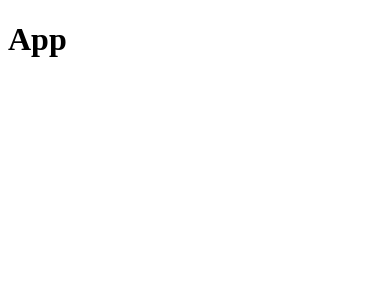
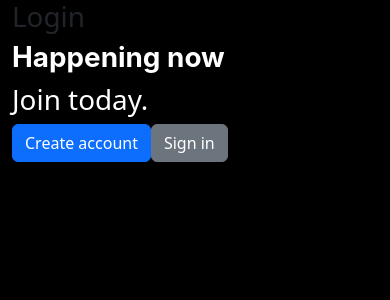
Before and after one commit to mehmetolgundev/twitter-clone, a React (Create React App) app in the folder frontend/: page /login in a window 390 px wide. Shown: the top 300 px of the page. Built offline with nearby package versions, Linux system fonts and the light colour scheme.

Commit message:
AuthProvider,Login components developed

```diff
--- a/frontend/package.json
+++ b/frontend/package.json
@@ -13,8 +13,11 @@
   "license": "ISC",
   "description": "",
   "dependencies": {
+    "bootstrap": "^5.3.3",
     "react": "^19.0.0",
+    "react-bootstrap": "^2.10.7",
     "react-dom": "^19.0.0",
+    "react-router-dom": "^7.1.1",
     "react-scripts": "^5.0.1"
   },
   "browserslist": {
--- a/frontend/src/App.jsx
+++ b/frontend/src/App.jsx
@@ -1,9 +1,42 @@
-import React from "react";
+import React,{useContext} from "react";
+import {Button} from "react-bootstrap";
+import 'bootstrap/dist/css/bootstrap.min.css';
+import {AuthProvider, useAuth} from "./Components/Authentication/AuthProvider";
+import Login from "./Components/Authentication/Login";
+import Home from "./Components/Home";
+import {BrowserRouter,Routes,Route,Navigate} from "react-router-dom";
+import "./styles/style.css";
+export default function App() {
 
-export default function App() {
+
+  const ProtectedRoute=({children})=>{
+    const {isLoggedIn} = useAuth();
+    return isLoggedIn?children:<Navigate to="/login"/>
+  }
+
+  const LoginRoute=()=>{
+    const {isLoggedIn} = useAuth();
+    return isLoggedIn?<Navigate to="/home"/>:<Login/>
+  }
   return (
-    <div>
-      <h1>App</h1>
-    </div>
+    <AuthProvider>
+    <BrowserRouter>
+      <Routes>
+      <Route path="/login" element={<LoginRoute/>}/>
+      <Route path="/home" element={
+        <ProtectedRoute>
+          <Home/>
+        </ProtectedRoute>
+      }/>
+      <Route path="*" element={<Navigate to="/"/>}/>
+        <Route path="/" element={
+          <ProtectedRoute>
+            <Home/>
+          </ProtectedRoute>
+        }/>
+
+      </Routes>
+    </BrowserRouter>
+    </AuthProvider>
   );
 }
--- /dev/null
+++ b/frontend/src/Components/Authentication/AuthProvider.jsx
@@ -0,0 +1,18 @@
+import React,{useState,useContext,createContext} from "react";
+
+const AuthContext = createContext();
+
+export const AuthProvider = ({children})=>{
+    const [isLoggedIn,setIsLoggedIn]=useState(false);
+    const login=()=> setIsLoggedIn(true);
+    const logout=()=> setIsLoggedIn(false);
+    return (
+        <AuthContext.Provider value={{isLoggedIn,login,logout}}>
+            {children}
+        </AuthContext.Provider>
+    )
+};
+
+export const useAuth=()=>{
+    return useContext(AuthContext)
+}
--- /dev/null
+++ b/frontend/src/Components/Authentication/Login.jsx
@@ -0,0 +1,23 @@
+import React from "react";
+import "../../styles/login.css";
+
+export default function Login(){
+    return(
+        <>
+        <div className="container-fluid bg-black min-vh-100">
+            <div className="row">
+                <div className="col-md-6">
+                    <h1>Login</h1>
+                </div>
+                <div className="col-md-6">
+             <h1 className="text-white fw-bold title-font" >Happening now</h1>
+                <h2 className="text-white display-6">Join today.</h2>
+             <button className="btn btn-primary">Create account</button>
+             <button className="btn btn-secondary">Sign in</button>
+                      </div>
+            </div>
+        </div>
+        </>
+
+    );
+}
--- /dev/null
+++ b/frontend/src/Components/Home.jsx
@@ -0,0 +1,7 @@
+import React from "react";
+
+export default function Home(){
+    return(
+        <h1>Home</h1>
+    );
+}
--- /dev/null
+++ b/frontend/src/styles/login.css
@@ -0,0 +1,3 @@
+.title-font {
+    font-family: -apple-system, BlinkMacSystemFont, "Segoe UI", Roboto, Helvetica, Arial, sans-serif;
+}
--- /dev/null
+++ b/frontend/src/styles/style.css
@@ -0,0 +1,3 @@
+body{
+    background-color: black;
+}
```
